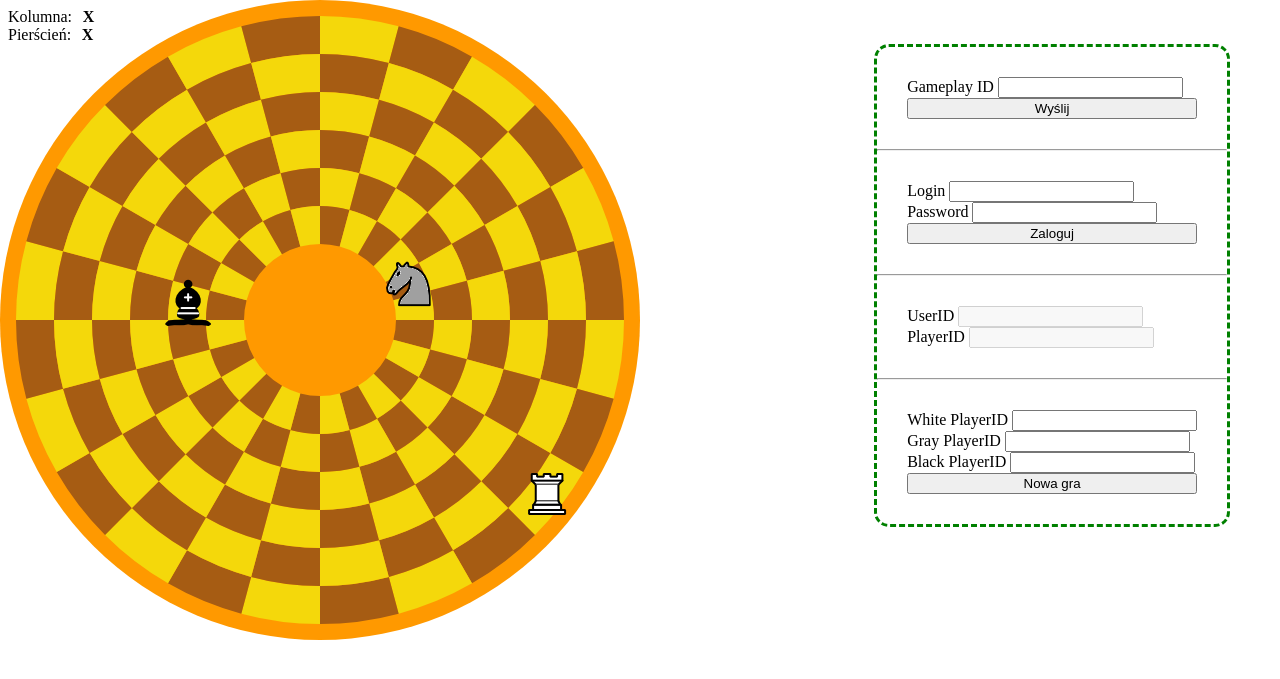
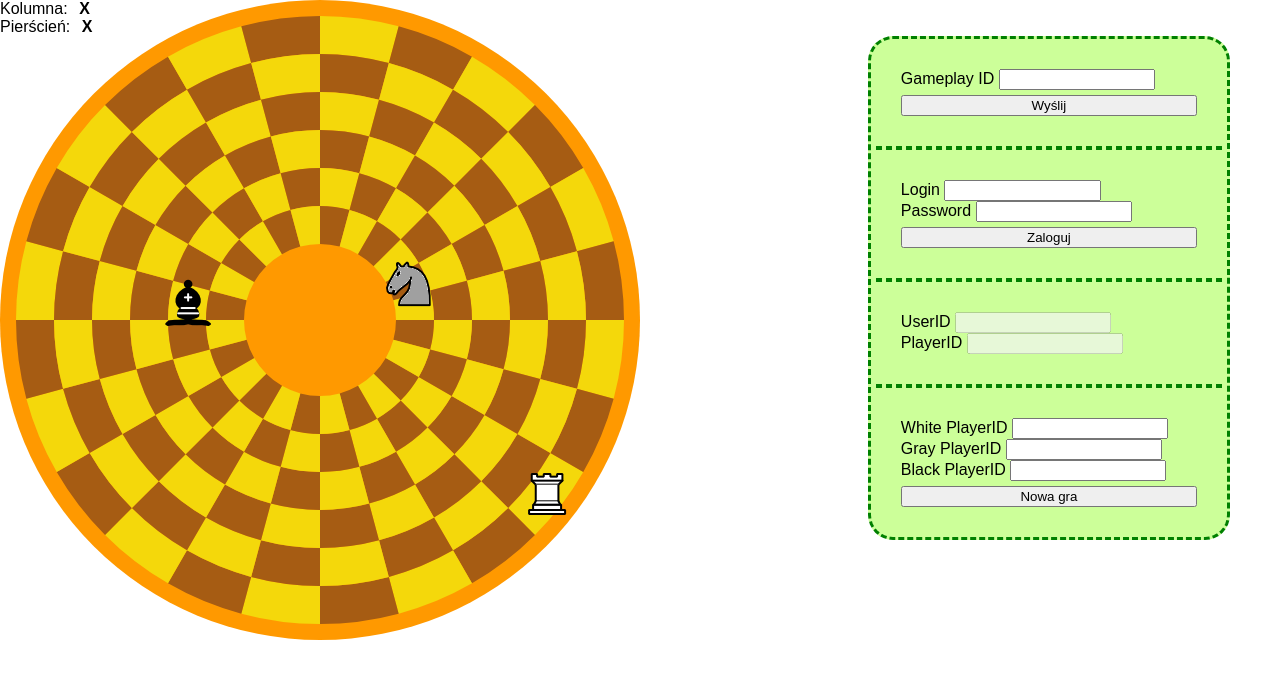
Before and after one commit to mkf/3manchess-web, a PHP site: page / in a window 1280 px wide. Shown: the top 679 px of the page. Run offline with PHP 8.4, Linux system fonts and the light colour scheme.

Commit message:
Style forms

```diff
--- a/css/style.css
+++ b/css/style.css
@@ -1,3 +1,7 @@
+body {
+	margin: 0;
+	 font-family: Arial, Helvetica, sans-serif;
+}
 canvas {
 	position: absolute;
 	top: 0;
@@ -13,11 +17,20 @@ div.gameforms {
 	position: absolute;
 	right: 50px;
 	border: 3px dashed #008000;
-	border-radius: 15px;
+	border-radius: 25px;
+	background-color: #ccff99;
 }
 form, .form_userid {
 	margin: 30px;
 }
 button {
 	width: 100%;
+	margin-top: 5px;
 }
+hr {
+	border: 2px dashed #008000;
+	margin: 0 5px;
+}
+input {
+	width: 50%;
+}
```
